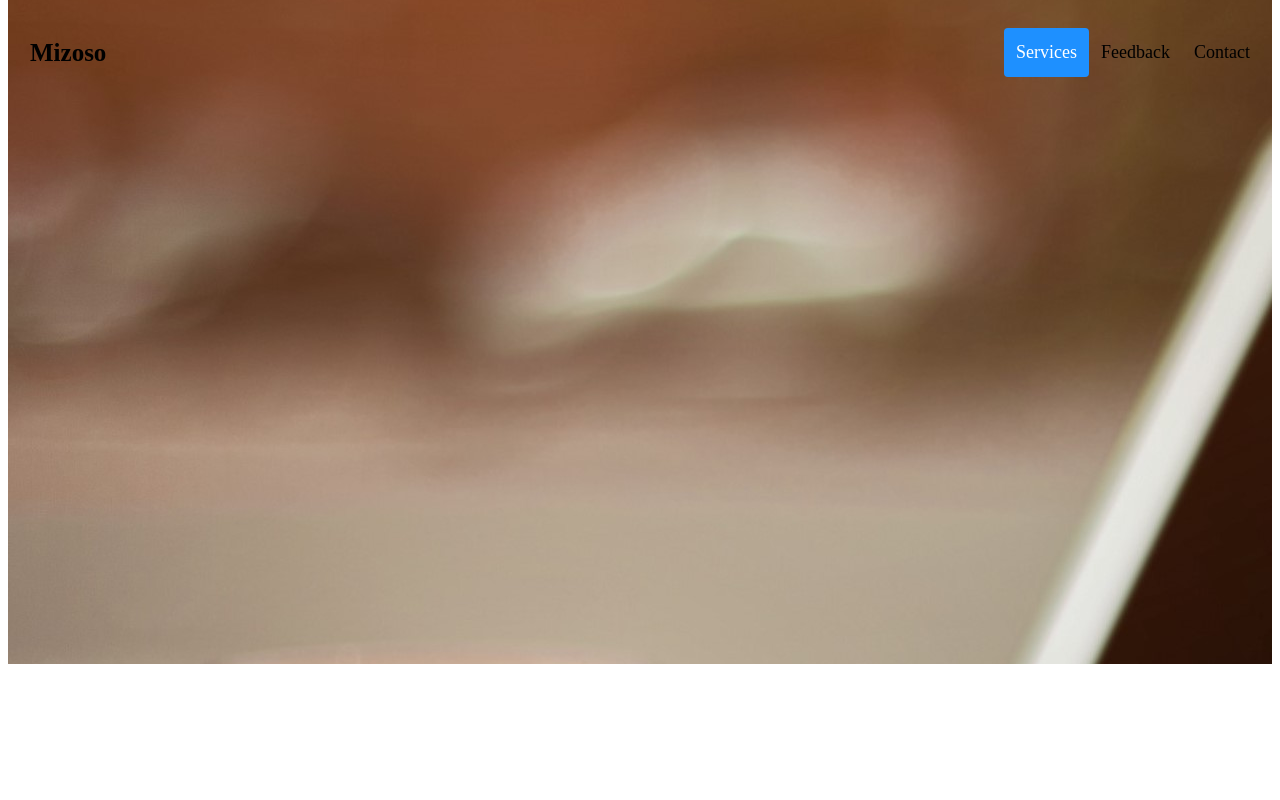
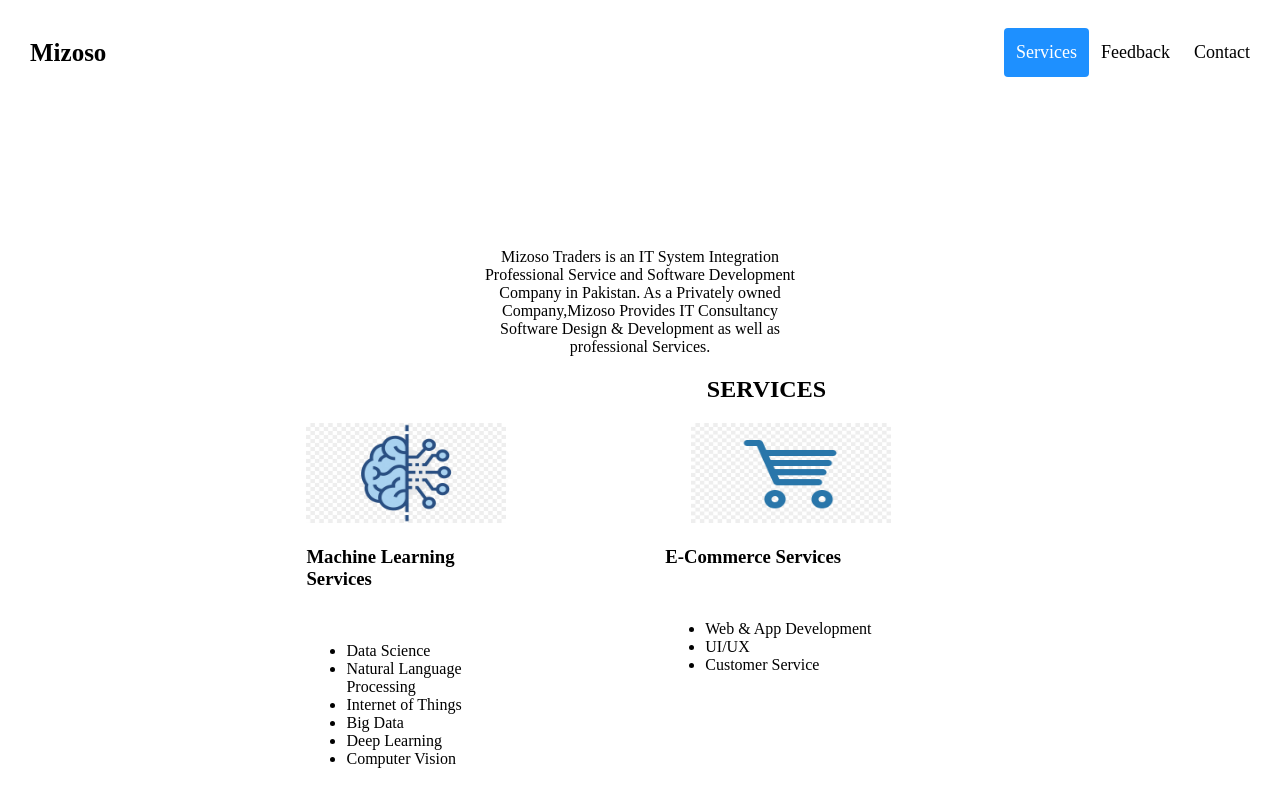
Before and after one commit to arsamawan/Miz-Corporate, an Angular app: page / in a window 1280 px wide. Built offline with nearby package versions, Linux system fonts and the light colour scheme.

Commit message:
Services Section Added

```diff
--- a/src/app/main/main.component.css
+++ b/src/app/main/main.component.css
@@ -2,13 +2,17 @@
   width: 100%;
   height: 700px;
   margin-top: -100px;
-  background-image: url("../../assets/1_718Rp957TTYXCMegVIUK7g.jpeg");
   background-repeat: no-repeat;
 
 }
 .font-slider-text {
   text-align: center;
   color: black;
-/*  margin-top: 80%;*/
+  margin-top: -400px;
 
 }
+div img {
+  width: 200px;
+  height: 100px;
+  margin-left: 20%;
+}
--- a/src/app/main/main.component.html
+++ b/src/app/main/main.component.html
@@ -1,14 +1,37 @@
+
+<div class="background-img">
+</div>
+<p class="font-slider-text">Mizoso Traders is an IT System Integration<br>
+  Professional Service and Software Development<br>
+  Company in Pakistan. As a Privately owned<br>
+  Company,Mizoso Provides IT Consultancy<br>
+  Software Design & Development as well as<br>
+  professional Services.</p>
 <!--Services-->
-<div class="background-img">
-  <p class="font-slider-text">Mizoso Traders is an IT System Integration
-    Professional Service and Software Development
-    Company in Pakistan. As a Privately owned
-    Company,Mizoso Provides IT Consultancy
-    Software Design & Development as well as
-    professional Services.</p>
-
+<div style="margin-left: 20%">
+  <h2 style="text-align: center">SERVICES</h2>
+  <!--MLSERVICES-->
+  <div style="float: left"><img src="assets/kisspng-machine-learning-deep-learning-with-python-artific-cirrascale-cloud-services-deep-learning-classroom-5ca1b3d487e3a2.4562336415541012045566.jpg">
+    <h3 style="margin-left: 20%">Machine Learning Services</h3><br>
+    <ul style="margin-left: 20%">
+      <li>Data Science</li>
+      <li>Natural Language Processing</li>
+      <li>Internet of Things</li>
+      <li>Big Data</li>
+      <li>Deep Learning</li>
+      <li>Computer Vision</li>
+    </ul>
+  </div>
+  <!--EcommerceServices-->
+  <div ><img src="assets/kisspng-online-shopping-shopping-cart-software-e-commerce-sold-out-5ac7156df3a187.9574992715229965899979.jpg">
+    <h3 style="margin-left: 40%">E-Commerce Services</h3><br>
+    <ul style="margin-left: 40%">
+      <li>Web & App Development</li>
+      <li>UI/UX</li>
+      <li>Customer Service</li>
+    </ul>
+  </div>
 </div>
-
 <!--Feedback-->
 <div>
 
```
